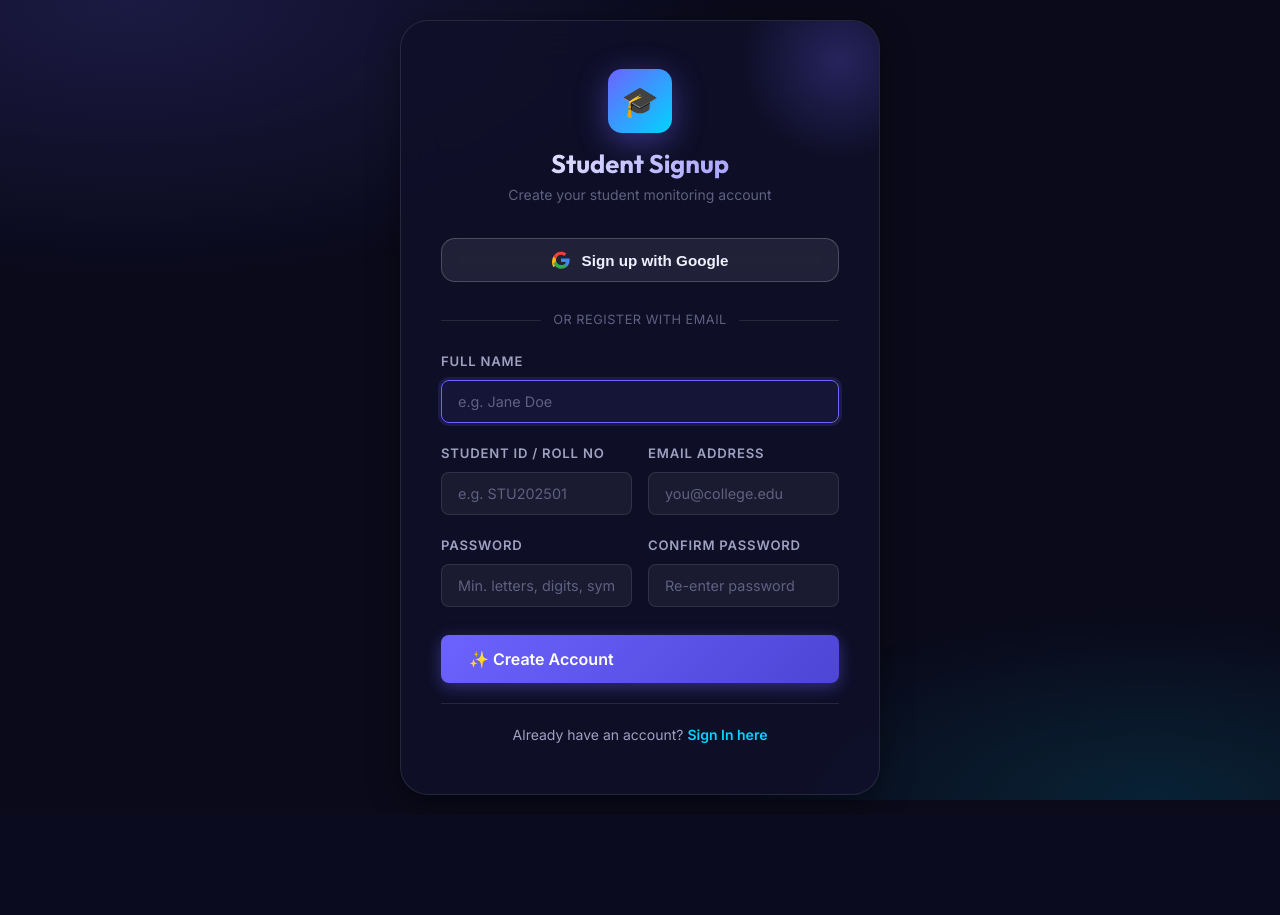
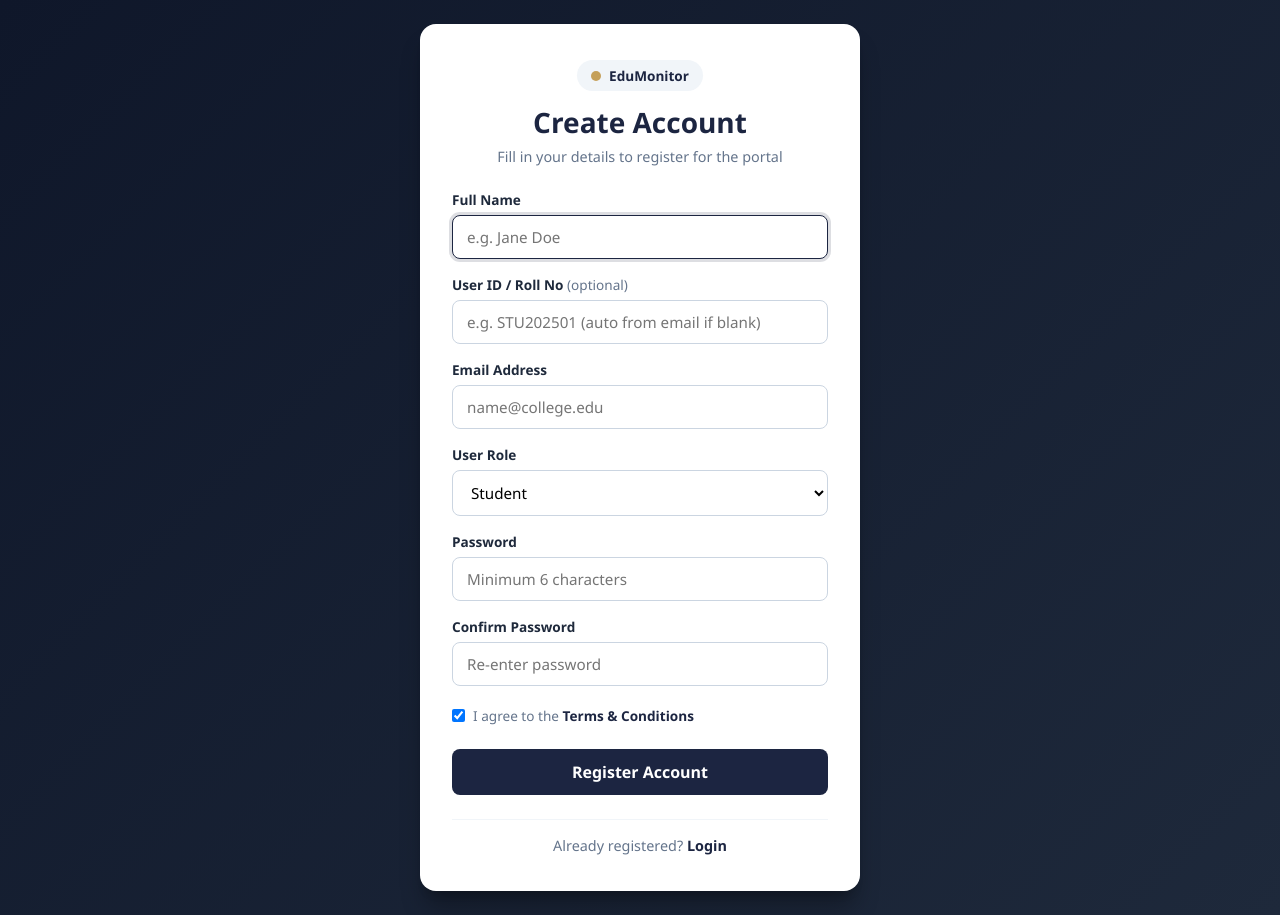
Before and after one commit to YASHP1405/College-Monitoring-System, a Django app: page /signup/ in a window 1280 px wide. Before the commit the page ends 800 px from the top, so only its background shows below. Run offline with Django 4.2, Linux system fonts and the light colour scheme; some libraries are stand-ins or nearby versions.

Commit message:
feat: integrate Aadya's registration template as the official signup and registration page with full Django backend auth

```diff
--- a/core/templates/registration.html
+++ b/core/templates/registration.html
@@ -194,40 +194,56 @@
         <div class="card-header">
             <div class="brand-badge">
                 <span class="badge-icon"></span>
-                <span>GCOE</span>
+                <span>EduMonitor</span>
             </div>
             <h2>Create Account</h2>
             <p>Fill in your details to register for the portal</p>
         </div>
 
-        <form id="signupForm" class="signup-form" novalidate>
+        {% if messages %}
+        <div class="messages-container" style="margin-bottom: 16px;">
+            {% for message in messages %}
+            <div style="padding: 10px 14px; border-radius: 8px; font-size: 0.85rem; margin-bottom: 8px; font-weight: 500; {% if message.tags == 'success' %}background: #dcfce7; color: #166534; border: 1px solid #bbf7d0;{% else %}background: #fee2e2; color: #991b1b; border: 1px solid #fecaca;{% endif %}">
+                {{ message }}
+            </div>
+            {% endfor %}
+        </div>
+        {% endif %}
+
+        <form id="signupForm" class="signup-form" method="POST" action="{% url 'signup' %}" autocomplete="off" novalidate>
+            {% csrf_token %}
+
             <div class="form-group">
                 <label for="fullname">Full Name</label>
-                <input type="text" id="fullname" name="fullname" placeholder="e.g. Jane Doe" required>
+                <input type="text" id="fullname" name="fullname" value="{{ fullname|default:'' }}" placeholder="e.g. Jane Doe" required autofocus>
                 <small class="error-msg">Please enter your full name</small>
             </div>
 
             <div class="form-group">
+                <label for="user_id">User ID / Roll No <span style="font-weight: normal; color: var(--text-secondary);">(optional)</span></label>
+                <input type="text" id="user_id" name="user_id" value="{{ user_id|default:'' }}" placeholder="e.g. STU202501 (auto from email if blank)">
+                <small class="error-msg">Letters, numbers, and dots only</small>
+            </div>
+
+            <div class="form-group">
                 <label for="email">Email Address</label>
-                <input type="email" id="email" name="email" placeholder="name@cumminscollege.in" required>
+                <input type="email" id="email" name="email" value="{{ email|default:'' }}" placeholder="name@college.edu" required>
                 <small class="error-msg">Please enter a valid email address</small>
             </div>
 
             <div class="form-group">
                 <label for="role">User Role</label>
                 <select id="role" name="role" required>
-                    <option value="" disabled selected>Select your role</option>
-                    <option value="student">Student</option>
-                    <option value="faculty">Faculty / Staff</option>
-                    <option value="alumni">Alumni</option>
+                    <option value="student" {% if role == 'student' or not role %}selected{% endif %}>Student</option>
+                    <option value="faculty" {% if role == 'faculty' %}selected{% endif %}>Faculty / Staff</option>
                 </select>
                 <small class="error-msg">Please select a role</small>
             </div>
 
             <div class="form-group">
                 <label for="password">Password</label>
-                <input type="password" id="password" name="password" placeholder="Minimum 8 characters" required>
-                <small class="error-msg">Password must be at least 8 characters</small>
+                <input type="password" id="password" name="password" placeholder="Minimum 6 characters" required>
+                <small class="error-msg">Password must be at least 6 characters</small>
             </div>
 
             <div class="form-group">
@@ -237,15 +253,15 @@
             </div>
 
             <div class="form-terms">
-                <input type="checkbox" id="terms" required>
+                <input type="checkbox" id="terms" required checked>
                 <label for="terms">I agree to the <a href="#">Terms & Conditions</a></label>
             </div>
 
-            <button type="submit" class="submit-btn">Register Account</button>
+            <button type="submit" class="submit-btn" id="submitBtn">Register Account</button>
         </form>
 
         <div class="card-footer">
-            <p>Already registered? <a href="login.html">Login</a></p>
+            <p>Already registered? <a href="{% url 'login' %}">Login</a></p>
         </div>
     </div>
 
@@ -254,13 +270,10 @@
             const form = document.getElementById('signupForm');
 
             form.addEventListener('submit', (e) => {
-                e.preventDefault();
-
                 let isValid = true;
 
                 const fullname = document.getElementById('fullname');
                 const email = document.getElementById('email');
-                const role = document.getElementById('role');
                 const password = document.getElementById('password');
                 const confirmPassword = document.getElementById('confirmPassword');
 
@@ -278,14 +291,7 @@
                     removeError(email);
                 }
 
-                if (role.value === '') {
-                    setError(role);
-                    isValid = false;
-                } else {
-                    removeError(role);
-                }
-
-                if (password.value.length < 8) {
+                if (password.value.length < 6) {
                     setError(password);
                     isValid = false;
                 } else {
@@ -299,8 +305,14 @@
                     removeError(confirmPassword);
                 }
 
-                if (isValid) {
-                    alert('Account created successfully!');
+                if (!isValid) {
+                    e.preventDefault();
+                } else {
+                    const submitBtn = document.getElementById('submitBtn');
+                    if (submitBtn) {
+                        submitBtn.innerText = 'Creating account...';
+                        submitBtn.style.opacity = '0.8';
+                    }
                 }
             });
 
--- a/core/urls.py
+++ b/core/urls.py
@@ -5,7 +5,7 @@ urlpatterns = [
     # ── Auth ──────────────────────────────────────────────────────────────────
     path("", auth_views.login_view, name="login"),
     path("signup/", auth_views.signup_view, name="signup"),
-    path("registration/", auth_views.registration_view, name="registration"),
+    path("registration/", auth_views.signup_view, name="registration"),
     path("google-login/", auth_views.google_login_view, name="google_login"),
     path("logout/", auth_views.logout_view, name="logout"),
     path("forgot-password/", auth_views.forgot_password_view, name="forgot_password"),
--- a/core/views/auth_views.py
+++ b/core/views/auth_views.py
@@ -115,68 +115,89 @@ def login_view(request):
 
 
 def signup_view(request):
-    """Handle Student self-registration."""
+    """Handle Student self-registration using Aadya's registration template."""
     if request.session.get("role"):
         return _redirect_by_role(request.session["role"])
 
     if request.method == "POST":
-        name = request.POST.get("name", "").strip()
+        name = (request.POST.get("fullname") or request.POST.get("name") or "").strip()
         user_id = request.POST.get("user_id", "").strip().lower()
         email = request.POST.get("email", "").strip().lower()
+        role = request.POST.get("role", "student").strip().lower()
         password = request.POST.get("password", "")
-        confirm_password = request.POST.get("confirm_password", "")
+        confirm_password = (request.POST.get("confirm_password") or request.POST.get("confirmPassword") or "").strip()
 
-        if not name or not user_id or not password:
-            messages.error(request, "❌ Full Name, Student ID, and Password are required!")
-            return render(request, "signup.html")
+        # If user_id is empty, generate from email or name
+        if not user_id and email:
+            user_id = re.sub(r'[^a-zA-Z0-9_.-]', '', email.split("@")[0]).lower()
+        elif not user_id and name:
+            user_id = re.sub(r'[^a-zA-Z0-9_.-]', '', name.lower().replace(" ", "."))
+
+        context = {"fullname": name, "name": name, "user_id": user_id, "email": email, "role": role}
+
+        if not name or not password:
+            messages.error(request, "❌ Full Name and Password are required!")
+            return render(request, "registration.html", context)
+
+        if not user_id:
+            messages.error(request, "❌ Please provide a Student ID or Email.")
+            return render(request, "registration.html", context)
 
         if not re.match(r'^[a-zA-Z0-9_.-]+$', user_id):
-            messages.error(request, "❌ Student ID can only contain letters, numbers, dots, and underscores.")
-            return render(request, "signup.html")
+            messages.error(request, "❌ User ID can only contain letters, numbers, dots, and underscores.")
+            return render(request, "registration.html", context)
 
         if password != confirm_password:
             messages.error(request, "❌ Passwords do not match!")
-            return render(request, "signup.html")
+            return render(request, "registration.html", context)
 
-        if not validate_password(password):
-            messages.error(request, "❌ Password must contain letters, numbers, and symbols.")
-            return render(request, "signup.html")
+        if len(password) < 6:
+            messages.error(request, "❌ Password must be at least 6 characters.")
+            return render(request, "registration.html", context)
 
         try:
-            # Check if student ID exists
-            existing_student = db.child("students").child(user_id).get().val()
-            if existing_student:
-                messages.error(request, f"❌ Student ID '{user_id}' is already registered!")
-                return render(request, "signup.html")
+            target_collection = "teachers" if role in ["faculty", "teacher"] else "students"
+            role_assigned = "teacher" if role in ["faculty", "teacher"] else "student"
 
-            # Check if email is registered
+            # Check if user ID already exists
+            existing_user = db.child(target_collection).child(user_id).get().val()
+            if existing_user:
+                messages.error(request, f"❌ ID '{user_id}' is already registered!")
+                return render(request, "registration.html", context)
+
+            # Check if email is already registered
             if email:
-                all_students = db.child("students").get().val() or {}
-                for sid, sdata in all_students.items():
-                    if isinstance(sdata, dict) and sdata.get("email", "").lower() == email:
+                all_users = db.child(target_collection).get().val() or {}
+                for uid, udata in all_users.items():
+                    if isinstance(udata, dict) and udata.get("email", "").lower() == email:
                         messages.error(request, f"❌ Email '{email}' is already registered!")
-                        return render(request, "signup.html")
+                        return render(request, "registration.html", context)
 
-            # Register student in Firebase
-            db.child("students").child(user_id).set({
+            # Register user in database
+            db.child(target_collection).child(user_id).set({
                 "name": name,
                 "email": email,
+                "role": role_assigned,
                 "password": hash_password(password),
                 "created_at": datetime.now().strftime("%Y-%m-%d %H:%M:%S")
             })
 
             # Auto login
-            request.session["role"] = "student"
+            request.session["role"] = role_assigned
             request.session["user_id"] = user_id
             request.session["user_name"] = name
-            messages.success(request, f"🎉 Account created! Welcome, {name}!")
+            messages.success(request, f"🎉 Account created successfully! Welcome, {name}!")
+
+            if role_assigned == "teacher":
+                return redirect(reverse("teacher_dashboard"))
             return redirect(reverse("student_dashboard"))
 
         except Exception as e:
-            logger.exception("Signup error: %s", e)
+            logger.exception("Registration error: %s", e)
             messages.error(request, "❌ Registration failed. Please try again.")
+            return render(request, "registration.html", context)
 
-    return render(request, "signup.html")
+    return render(request, "registration.html")
 
 
 def google_login_view(request):
@@ -260,11 +281,6 @@ def forgot_password_view(request):
     return render(request, "forgot_password.html")
 
 
-def registration_view(request):
-    """Render the responsive registration page added by Aadya."""
-    return render(request, "registration.html")
-
-
 
 # ─── Internal Helper ──────────────────────────────────────────────────────────
 
```
